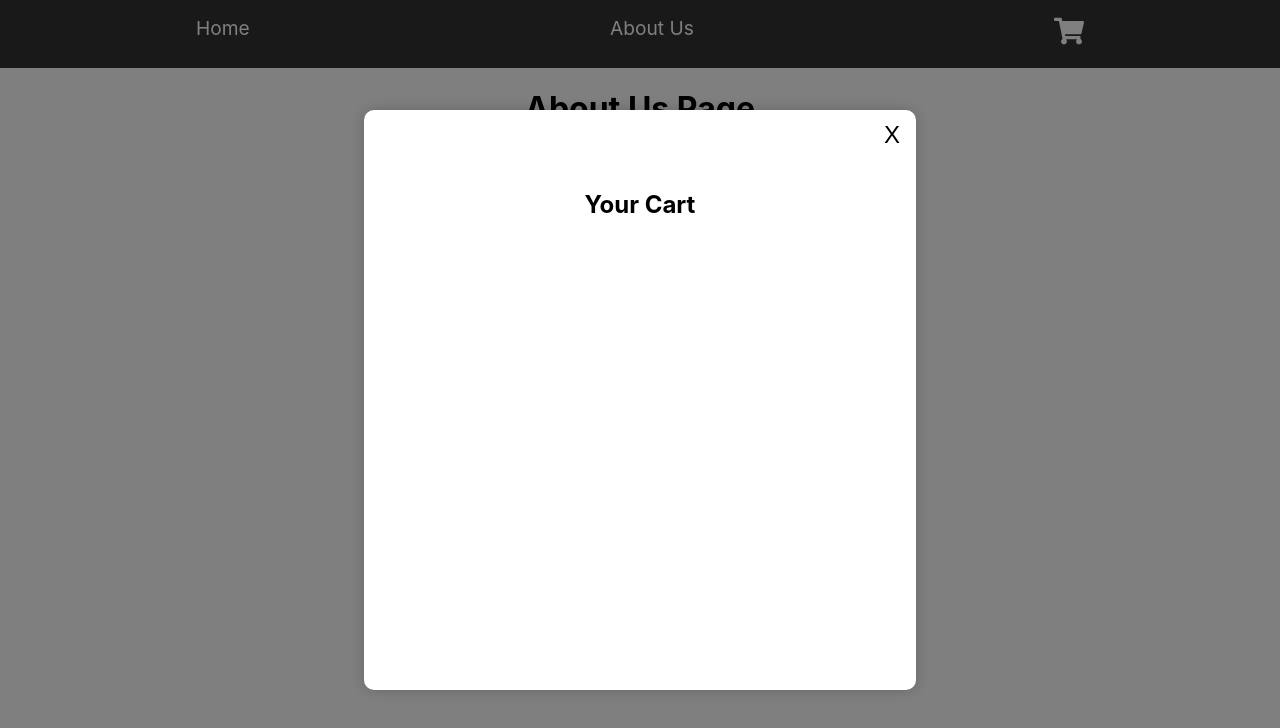
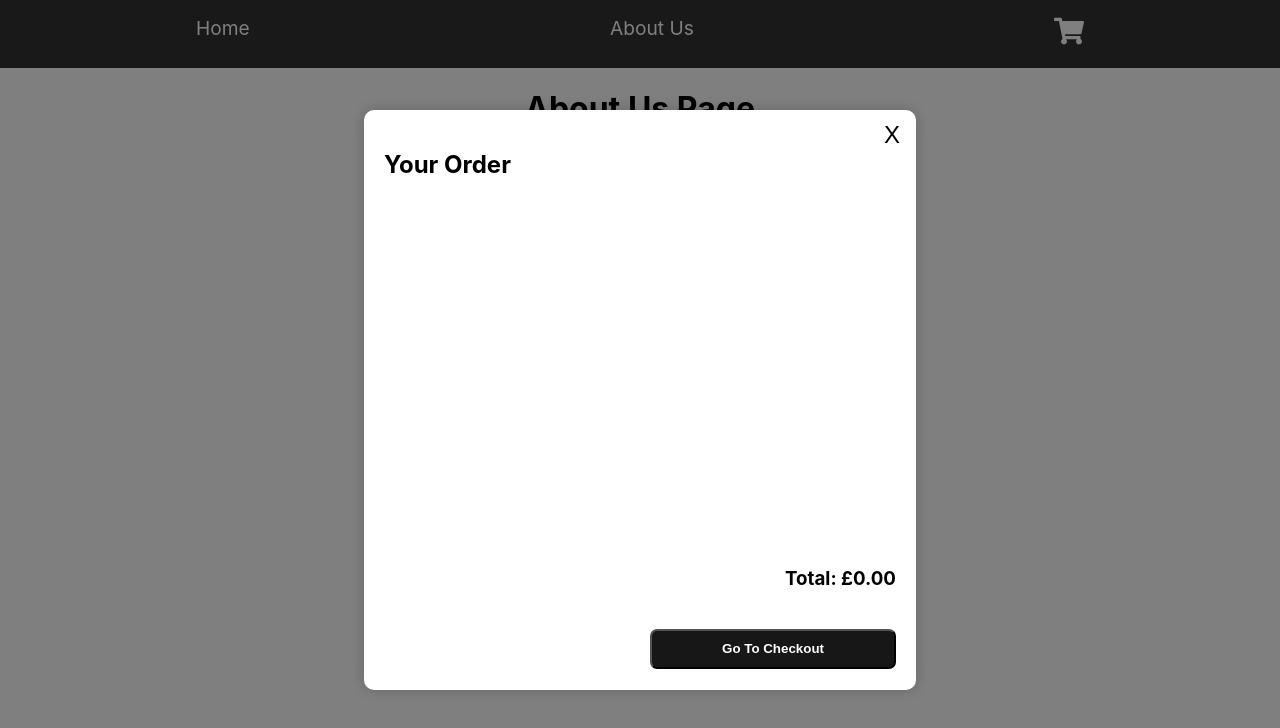
Before and after one commit to momiah/restaurant-site, a React (Create React App) app: page /about in a window 1280 px wide. Both pictures are taken after a click on the element 1068 px from the left and 34 px from the top of the page. Shown: the top 728 px of the page. Built offline with nearby package versions, Linux system fonts and the light colour scheme.

Commit message:
Menu styles + extras config

```diff
--- a/src/components/AddToCart/Cart.js
+++ b/src/components/AddToCart/Cart.js
@@ -6,9 +6,11 @@ const Cart = () => {
     const { cartItems, isCartOpen, toggleCart } = useCart();
 
     const handleClose = (e) => {
-        toggleCart(false)
+        toggleCart(false);
         e.stopPropagation();
     };
+
+    const total = cartItems.reduce((acc, item) => acc + item.price, 0);
 
     if (!isCartOpen) return null;
 
@@ -16,14 +18,28 @@ const Cart = () => {
         <OuterWrapper onClick={handleClose}>
             <CartContainer onClick={e => e.stopPropagation()}>
                 <CloseButton onClick={handleClose}>X</CloseButton>
-                <h2>Your Cart</h2>
-                {cartItems.map((item, index) => (
-                    <CartItem key={index}>
-                        <h3>{item.name}</h3>
-                        <p>{item.description}</p>
-                        <p>£{item.price.toFixed(2)}</p>
-                    </CartItem>
-                ))}
+                <h2 style={{textAlign: 'left'}}>Your Order</h2>
+                <InnerContainer>
+                    <CartDetails>
+                        {cartItems.map((item, index) => (
+                            <CartItem key={index}>
+                                <h3>{item.name}</h3>
+                                {item.extras && item.extras.map((extra, idx) => (
+                                    <div style={{ flexDirection: 'row', display: 'flex', justifyContent: 'space-between', marginTop: '-20px' }}>
+                                        <p key={idx}>{extra.type} </p>
+                                        <p> £{extra.price.toFixed(2)}</p>
+                                    </div>
+
+                                ))}
+                                <p style={{ textAlign: "right", fontWeight: 'bold' }}>£{item.price.toFixed(2)}</p>
+                            </CartItem>
+                        ))}
+                    </CartDetails>
+                    <CheckoutInfo>
+                        <h3 >Total: £{total.toFixed(2)}</h3>
+                        <CheckoutButton>Go To Checkout</CheckoutButton>
+                    </CheckoutInfo>
+                </InnerContainer>
             </CartContainer>
         </OuterWrapper>
     );
@@ -45,7 +61,7 @@ const OuterWrapper = styled.div({
 
 const CartContainer = styled.div({
     backgroundColor: 'white',
-    padding: '60px 20px 20px 20px',
+    padding: '20px 20px 20px 20px',
     borderRadius: '10px',
     boxShadow: '0px 0px 15px rgba(0, 0, 0, 0.2)',
     position: 'fixed', // Changed from 'relative' to 'fixed'
@@ -53,9 +69,9 @@ const CartContainer = styled.div({
     left: '50%', // Center horizontally
     transform: 'translate(-50%, -50%)', // Adjust for exact centering
     width: '40%',
-    height: '500px',
+    height: '540px',
     maxHeight: '80vh',
-    overflowY: 'auto',
+    overflowY: 'visible',
     zIndex: 1000, // Ensure it's on top of everything else
 });
 
@@ -64,6 +80,7 @@ const CartItem = styled.div({
     borderBottom: '1px solid #DDDDDD',
     marginBottom: '10px',
     paddingBottom: '10px',
+    textAlign: 'left'
 });
 
 const CloseButton = styled.button({
@@ -76,4 +93,40 @@ const CloseButton = styled.button({
     cursor: 'pointer',
 });
 
+const InnerContainer = styled.div({
+    display: 'flex',
+    flexDirection: 'row',
+    width: '100%',
+    gap: '20px', // Add some spacing between CartDetails and CheckoutInfo
+    height: '470px'  // Adjust this value based on your design preference
+});
+
+const CartDetails = styled.div({
+    flex: 1, // Take up half the space of InnerContainer
+    display: 'flex',
+    flexDirection: 'column',
+    overflowY: 'auto',  // Make this section scrollable
+
+});
+
+const CheckoutInfo = styled.div({
+    flex: 1, // Take up half the space of InnerContainer
+    display: 'flex',
+    flexDirection: 'column',
+    textAlign: 'right',
+    justifyContent: 'flex-end',
+});
+
+const CheckoutButton = styled.button({
+    backgroundColor: '#171717',
+    borderRadius: 7,
+    marginTop: 20,
+    height: 40,
+    color: 'white',
+    fontWeight: 'bold'
+});
+
+
+
+
 export default Cart;
--- a/src/components/Menu/MenuItem/ItemDetails.js
+++ b/src/components/Menu/MenuItem/ItemDetails.js
@@ -6,28 +6,35 @@ import CartIcon from '../../AddToCart/CartIcon';
 const ItemDetails = ({ name, description, price, extras, setIsCartOpen }) => {
     const [selectedExtras, setSelectedExtras] = useState([]);
     const [totalPrice, setTotalPrice] = useState(price);
-    const [cartEntry, setCartEntry] = useState(false)
     const [quantity, setQuantity] = useState(0);
     const { addToCart, toggleCart } = useCart();
 
     useEffect(() => {
-        let extrasPrice = selectedExtras.length * 0.5; // Assuming each extra costs 0.5
+        let extrasPrice = 0;
+        selectedExtras.forEach(extraType => {
+            const extra = extras.find(e => e.type === extraType);
+            if (extra) {
+                extrasPrice += extra.price;
+            }
+        });
         setTotalPrice(price + extrasPrice);
-    }, [selectedExtras, price]);
+    }, [selectedExtras, price, extras]);
 
-    const handleExtraChange = (extra) => {
-        if (selectedExtras.includes(extra)) {
-            setSelectedExtras(prevExtras => prevExtras.filter(e => e !== extra));
+    const handleExtraChange = (extraType) => {
+        if (selectedExtras.includes(extraType)) {
+            setSelectedExtras(prevExtras => prevExtras.filter(e => e !== extraType));
         } else {
-            setSelectedExtras(prevExtras => [...prevExtras, extra]);
+            setSelectedExtras(prevExtras => [...prevExtras, extraType]);
         }
     };
 
-
-
     const handleAddToCart = () => {
-        addToCart({ name, description, price: totalPrice, extras: selectedExtras });
-        setQuantity(prevQuantity => prevQuantity + 1); // Increment the quantity
+        const selectedExtrasWithPrice = selectedExtras.map(extraType => {
+            const extra = extras.find(e => e.type === extraType);
+            return extra;
+        });
+        addToCart({ name, description, price: totalPrice, extras: selectedExtrasWithPrice });
+        setQuantity(prevQuantity => prevQuantity + 1);
     };
 
     const handleCartIconClick = () => {
--- a/src/components/Menu/MenuItem/MenuItemExpanded.js
+++ b/src/components/Menu/MenuItem/MenuItemExpanded.js
@@ -2,12 +2,10 @@ import React from 'react';
 import styled from 'styled-components';
 import ItemDetails from './ItemDetails';
 
-const MenuItemExpanded = ({ menuItem, item, onClose }) => {
+const MenuItemExpanded = ({ item, onClose }) => {
     const handleContentClick = (e) => {
       e.stopPropagation();
     };
-
-    console.log(menuItem, 'on expanded page')
 
 
     return (
```
Also changed, not shown: src/components/Menu/Menu.config.js (+60 -30 lines).
